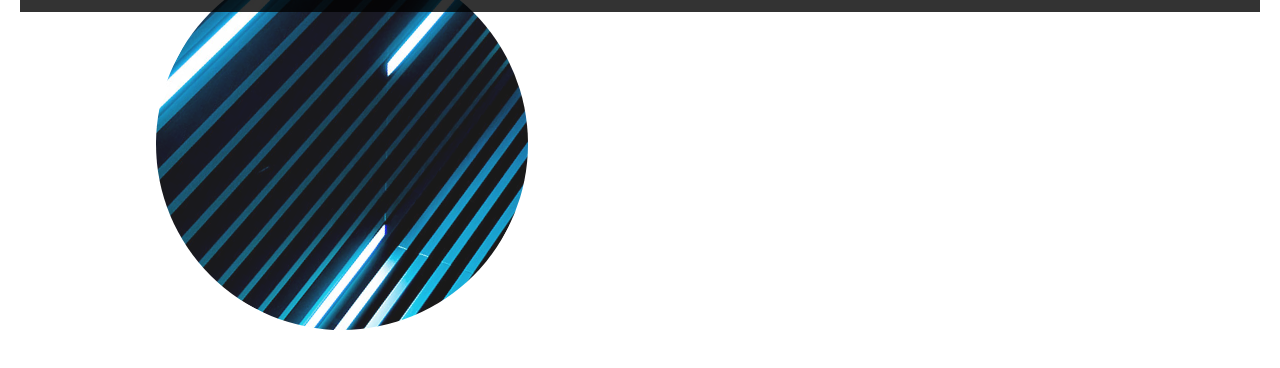
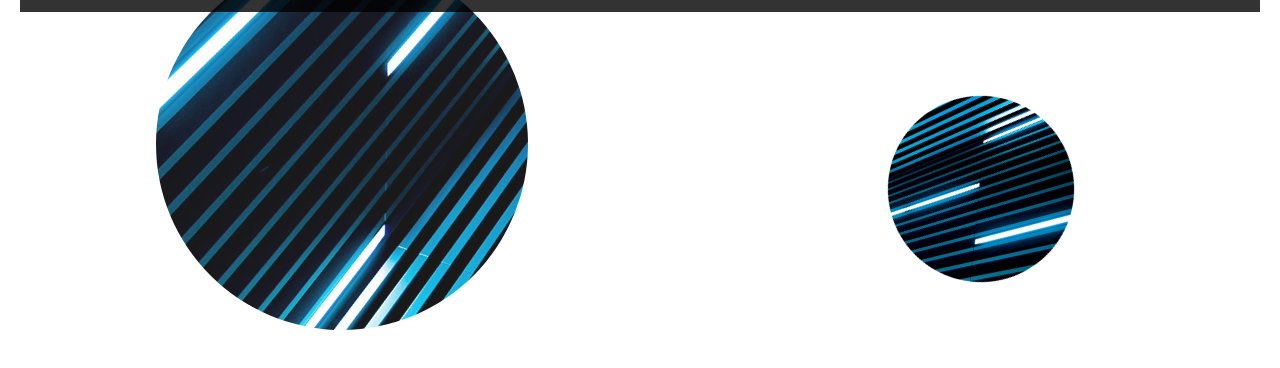
Before and after one commit to mechaneyes/neoneon.one, a website: page app/index.html in a window 1280 px wide. Shown: the part 1150-1518 px from the top of the page. Drawn offline with nearby package versions, Linux system fonts and the light colour scheme; files that its build step writes are made by us from their sources; a web font is replaced by a local one.

Commit message:
starting to play with 3rd dot

```diff
--- a/app/index.html
+++ b/app/index.html
@@ -64,6 +64,7 @@
                         </div>
 					</div>
 					<img class="introCirc" src="images/o02a.jpg" />
+					<img src="images/dotThree.png" alt="" class="dotThreeCirc">
 				</article>
 
 
@@ -111,13 +112,11 @@
 				<!-- ————————————————————————————————————o————————————————————————————————————o BIOS -->
 				<article id="neoBios" class="neoArticle">
 					<div class="bioRay neoBio neoCopySect">
-						<!-- <div class="bioUpper"> -->
-							<img class="headshot" src="http://rayweitzenberg.com/images/me.jpg" alt="Ray Weitzenberg headshot" />
-							<div class="bioNameTit">
-								<h3>Ray Weitzenberg</h3>
-								<h4>Co-Founder, <br /> Artist, Technologist</h4>
-							</div>
-						<!-- </div> -->
+						<img class="headshot" src="http://rayweitzenberg.com/images/me.jpg" alt="Ray Weitzenberg headshot" />
+						<div class="bioNameTit">
+							<h3>Ray Weitzenberg</h3>
+							<h4>Co-Founder, <br /> Artist, Technologist</h4>
+						</div>
 						<p>Ray is a visual artist and technologist living and working in Brooklyn. In 1994 via the mechanism of
 							photography he discovered a profound appreciation for light. This led to capture, manipulation and
 							projection of visuals at venues ranging from art galleries to loft parties and city streets. In addition
--- a/app/styles/main.scss
+++ b/app/styles/main.scss
@@ -201,6 +201,13 @@ body {
                 border-radius: 50%;
                 z-index: 0;
                 opacity: 0.9;
+            }
+            .dotThreeCirc {
+                position: absolute;
+                right: 15%;
+                bottom: 15%;
+                width: 15%;
+                transform: rotate(-32deg);
             }
         }
         // ————————————————————————————————————o————————————————————————————————————o VIDEOS -->
```
Also changed, not shown: app/images/dotThree.png (added).
